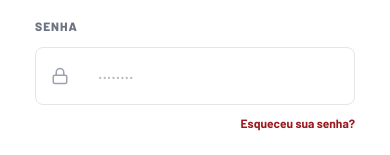
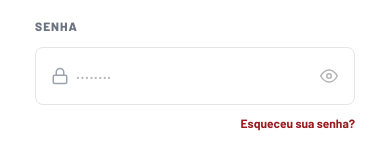
Before and after one commit to PI-Sao-Camilo-2026/PI-Sao-Camilo, a React (Vite) app in the folder frontend/: page / in a window 390 px wide. Shown: the part 328-483 px from the top of the page. Built offline with nearby package versions, Linux system fonts and the light colour scheme; a web font is replaced by a local one.

Commit message:
add: olho para ver a senha no login e  no cadastro

```diff
--- a/frontend/src/css/Cadastro.css
+++ b/frontend/src/css/Cadastro.css
@@ -639,3 +639,56 @@
   margin-bottom: 24px;
   margin-top: 12px;
 }
+/* --- ESTILOS DO OLHO DA SENHA (Desktop & Mobile) --- */
+.input-wrap-password {
+  position: relative !important;
+}
+
+/* Garante o padding correto dependendo se for mobile ou desktop */
+.input-wrap-password input {
+  padding: 0 50px 0 46px !important;
+}
+
+.btn-toggle-password {
+  position: absolute !important;
+  right: 15px !important;
+  top: 50% !important;
+  transform: translateY(-50%) !important;
+  background: transparent !important;
+  border: none !important;
+  cursor: pointer !important;
+  display: flex !important;
+  align-items: center !important;
+  justify-content: center !important;
+  padding: 0 !important;
+  z-index: 10 !important;
+  height: auto !important;
+  width: auto !important;
+  box-shadow: none !important;
+}
+
+/* Corrige o comportamento herdado do seletor global do cadastro */
+.btn-toggle-password svg {
+  position: static !important;
+  width: 20px !important;
+  height: 20px !important;
+  stroke: #b2b2b2 !important;
+  transition: stroke 0.2s ease;
+}
+
+.btn-toggle-password:hover svg {
+  stroke: #9b1c2e !important;
+}
+
+@media (max-width: 768px) {
+  .input-wrap-password input {
+    padding: 0 44px 0 16px !important; /* Ajuste para o mobile que não tem o ícone de cadeado esquerdo */
+  }
+  .btn-toggle-password {
+    right: 16px !important;
+  }
+  .btn-toggle-password svg {
+    width: 18px !important;
+    height: 18px !important;
+  }
+}
--- a/frontend/src/css/Login.css
+++ b/frontend/src/css/Login.css
@@ -601,3 +601,49 @@ body {
     cursor: pointer;
   }
 }
+.input-wrap-password {
+  position: relative !important;
+}
+
+.input-wrap-password input {
+  padding-right: 50px !important;
+}
+
+.btn-toggle-password {
+  position: absolute;
+  right: 18px;
+  background: transparent;
+  border: none;
+  cursor: pointer;
+  display: flex;
+  align-items: center;
+  justify-content: center;
+  padding: 0;
+  height: auto;
+  width: auto;
+  z-index: 10;
+}
+
+.btn-toggle-password svg {
+  width: 22px !important;
+  height: 22px !important;
+  stroke: #9ca3af !important;
+  position: static !important;
+}
+
+.btn-toggle-password:hover svg {
+  stroke: #991b1f !important;
+}
+
+@media (max-width: 768px) {
+  .input-wrap-password input {
+    padding-right: 44px !important;
+  }
+  .btn-toggle-password {
+    right: 16px;
+  }
+  .btn-toggle-password svg {
+    width: 18px !important;
+    height: 18px !important;
+  }
+}
--- a/frontend/src/views/Cadastro.jsx
+++ b/frontend/src/views/Cadastro.jsx
@@ -5,53 +5,37 @@ import { useAuth } from "../contexts/AuthContext";
 import { authApi } from "../services/api";
 
 const IconUser = () => (
-  <svg
-    viewBox="0 0 24 24"
-    fill="none"
-    strokeWidth="2"
-    strokeLinecap="round"
-    strokeLinejoin="round"
-  >
+  <svg viewBox="0 0 24 24" fill="none" strokeWidth="2" strokeLinecap="round" strokeLinejoin="round">
     <path d="M20 21v-2a4 4 0 0 0-4-4H8a4 4 0 0 0-4 4v2" />
     <circle cx="12" cy="7" r="4" />
   </svg>
 );
 
 const IconMail = () => (
-  <svg
-    viewBox="0 0 24 24"
-    fill="none"
-    strokeWidth="2"
-    strokeLinecap="round"
-    strokeLinejoin="round"
-  >
+  <svg viewBox="0 0 24 24" fill="none" strokeWidth="2" strokeLinecap="round" strokeLinejoin="round">
     <rect x="2" y="4" width="20" height="16" rx="2" />
     <path d="m22 7-8.97 5.7a1.94 1.94 0 0 1-2.06 0L2 7" />
   </svg>
 );
 
 const IconLock = () => (
-  <svg
-    viewBox="0 0 24 24"
-    fill="none"
-    strokeWidth="2"
-    strokeLinecap="round"
-    strokeLinejoin="round"
-  >
+  <svg viewBox="0 0 24 24" fill="none" strokeWidth="2" strokeLinecap="round" strokeLinejoin="round">
     <rect x="3" y="11" width="18" height="11" rx="2" />
     <path d="M7 11V7a5 5 0 0 1 10 0v4" />
   </svg>
 );
 
-const IconActivity = () => (
-  <svg
-    viewBox="0 0 24 24"
-    fill="none"
-    strokeWidth="2.5"
-    strokeLinecap="round"
-    strokeLinejoin="round"
-  >
-    <polyline points="22 12 18 12 15 21 9 3 6 12 2 12" />
+const IconEye = () => (
+  <svg viewBox="0 0 24 24" fill="none" strokeWidth="2" strokeLinecap="round" strokeLinejoin="round">
+    <path d="M1 12s4-8 11-8 11 8 11 8-4 8-11 8-11-8-11-8z" />
+    <circle cx="12" cy="12" r="3" />
+  </svg>
+);
+
+const IconEyeOff = () => (
+  <svg viewBox="0 0 24 24" fill="none" strokeWidth="2" strokeLinecap="round" strokeLinejoin="round">
+    <path d="M17.94 17.94A10.07 10.07 0 0 1 12 20c-7 0-11-8-11-8a18.45 18.45 0 0 1 5.06-5.94M9.9 4.24A9.12 9.12 0 0 1 12 4c7 0 11 8 11 8a18.5 18.5 0 0 1-2.16 3.19m-6.72-1.07a3 3 0 1 1-4.24-4.24" />
+    <line x1="1" y1="1" x2="23" y2="23" />
   </svg>
 );
 
@@ -70,6 +54,8 @@ export default function Cadastro() {
   });
   const [loading, setLoading] = useState(false);
   const [erro, setErro] = useState("");
+
+  const [mostrarSenha, setMostrarSenha] = useState(false);
 
   function handleChange(e) {
     const { name, value, type, checked } = e.target;
@@ -164,7 +150,6 @@ export default function Cadastro() {
 
           <div className="campo-group">
             <label>Nome completo</label>
-
             <div className="input-wrap">
               <IconUser />
               <input
@@ -181,22 +166,18 @@ export default function Cadastro() {
           <div className="campo-row">
             <div className="campo-group">
               <label>Sexo</label>
-
               <div className="input-wrap">
                 <select name="sexo" value={form.sexo} onChange={handleChange}>
                   <option value="">Selecione</option>
                   <option value="Masculino">Masculino</option>
                   <option value="Feminino">Feminino</option>
-                  <option value="Outro">Outro</option>
                 </select>
-
                 <span className="select-arrow">▾</span>
               </div>
             </div>
 
             <div className="campo-group">
               <label>{tipo === "atleta" ? "Modalidade" : "Função"}</label>
-
               <div className="input-wrap no-icon">
                 {tipo === "atleta" ? (
                   <input
@@ -218,7 +199,6 @@ export default function Cadastro() {
                       <option value="Nutricionista">Nutricionista</option>
                       <option value="Fisioterapeuta">Treinador</option>
                     </select>
-
                     <span className="select-arrow">▾</span>
                   </>
                 )}
@@ -228,7 +208,6 @@ export default function Cadastro() {
 
           <div className="campo-group">
             <label>E-mail</label>
-
             <div className="input-wrap">
               <IconMail />
               <input
@@ -244,17 +223,24 @@ export default function Cadastro() {
 
           <div className="campo-group">
             <label>Senha</label>
-
-            <div className="input-wrap">
+            <div className="input-wrap input-wrap-password">
               <IconLock />
               <input
                 name="senha"
-                type="password"
-                placeholder="••••••••"
+                type={mostrarSenha ? "text" : "password"}
+                placeholder="  ••••••••"
                 value={form.senha}
                 onChange={handleChange}
                 autoComplete="new-password"
               />
+              <button
+                type="button"
+                className="btn-toggle-password"
+                onClick={() => setMostrarSenha(!mostrarSenha)}
+                tabIndex="-1"
+              >
+                {mostrarSenha ? <IconEyeOff /> : <IconEye />}
+              </button>
             </div>
           </div>
 
--- a/frontend/src/views/Login.jsx
+++ b/frontend/src/views/Login.jsx
@@ -4,40 +4,31 @@ import { useNavigate } from "react-router-dom";
 import { useAuth } from "../contexts/AuthContext";
 
 const IconMail = () => (
-  <svg
-    viewBox="0 0 24 24"
-    fill="none"
-    strokeWidth="2"
-    strokeLinecap="round"
-    strokeLinejoin="round"
-  >
+  <svg viewBox="0 0 24 24" fill="none" strokeWidth="2" strokeLinecap="round" strokeLinejoin="round">
     <rect x="2" y="4" width="20" height="16" rx="2" />
     <path d="m22 7-8.97 5.7a1.94 1.94 0 0 1-2.06 0L2 7" />
   </svg>
 );
 
 const IconLock = () => (
-  <svg
-    viewBox="0 0 24 24"
-    fill="none"
-    strokeWidth="2"
-    strokeLinecap="round"
-    strokeLinejoin="round"
-  >
+  <svg viewBox="0 0 24 24" fill="none" strokeWidth="2" strokeLinecap="round" strokeLinejoin="round">
     <rect x="3" y="11" width="18" height="11" rx="2" />
     <path d="M7 11V7a5 5 0 0 1 10 0v4" />
   </svg>
 );
 
-const IconActivity = () => (
-  <svg
-    viewBox="0 0 24 24"
-    fill="none"
-    strokeWidth="2.5"
-    strokeLinecap="round"
-    strokeLinejoin="round"
-  >
-    <polyline points="22 12 18 12 15 21 9 3 6 12 2 12" />
+// Ícones do Olho (Visível / Oculto)
+const IconEye = () => (
+  <svg viewBox="0 0 24 24" fill="none" strokeWidth="2" strokeLinecap="round" strokeLinejoin="round">
+    <path d="M1 12s4-8 11-8 11 8 11 8-4 8-11 8-11-8-11-8z" />
+    <circle cx="12" cy="12" r="3" />
+  </svg>
+);
+
+const IconEyeOff = () => (
+  <svg viewBox="0 0 24 24" fill="none" strokeWidth="2" strokeLinecap="round" strokeLinejoin="round">
+    <path d="M17.94 17.94A10.07 10.07 0 0 1 12 20c-7 0-11-8-11-8a18.45 18.45 0 0 1 5.06-5.94M9.9 4.24A9.12 9.12 0 0 1 12 4c7 0 11 8 11 8a18.5 18.5 0 0 1-2.16 3.19m-6.72-1.07a3 3 0 1 1-4.24-4.24" />
+    <line x1="1" y1="1" x2="23" y2="23" />
   </svg>
 );
 
@@ -45,15 +36,15 @@ export default function Login() {
   const navigate = useNavigate();
   const { login } = useAuth();
 
-  const [tipo, setTipo] = useState("atleta");
   const [email, setEmail] = useState("");
   const [senha, setSenha] = useState("");
   const [loading, setLoading] = useState(false);
   const [erro, setErro] = useState("");
 
+  const [mostrarSenha, setMostrarSenha] = useState(false);
+
   async function handleLogin(e) {
     e.preventDefault();
-
     setErro("");
 
     if (!email || !senha) {
@@ -63,7 +54,6 @@ export default function Login() {
 
     try {
       setLoading(true);
-
       const usuario = await login(email.trim().toLowerCase(), senha);
 
       if (usuario.tipo === "profissional") {
@@ -89,21 +79,14 @@ export default function Login() {
       <section className="login-right">
         <form className="login-form-area" onSubmit={handleLogin}>
           <div className="login-welcome">
-            {/* <div className="welcome-icon">
-              <IconActivity />
-            </div> */}
-
             <h2>Bem-vindo!</h2>
-
             <p>Acesse sua conta para continuar</p>
           </div>
 
           <div className="campo-group">
             <label>E-MAIL</label>
-
             <div className="input-wrap">
               <IconMail />
-
               <input
                 type="email"
                 placeholder="seu@email.com"
@@ -116,25 +99,32 @@ export default function Login() {
 
           <div className="campo-group">
             <label>SENHA</label>
-
-            <div className="input-wrap">
+            <div className="input-wrap input-wrap-password">
               <IconLock />
-
               <input
-                type="password"
-                placeholder="••••••••"
+                type={mostrarSenha ? "text" : "password"}
+                placeholder="  ••••••••"
                 value={senha}
                 onChange={(e) => setSenha(e.target.value)}
                 disabled={loading}
               />
+              <button
+                type="button"
+                className="btn-toggle-password"
+                onClick={() => setMostrarSenha(!mostrarSenha)}
+                tabIndex="-1"
+              >
+                {mostrarSenha ? <IconEyeOff /> : <IconEye />}
+              </button>
             </div>
+            {erro && <div className="erro-login" style={{color: "red", marginTop: "5px"}}>{erro}</div>}
             <div className="forgot-password">
               <span>Esqueceu sua senha?</span>
             </div>
           </div>
 
           <button className="btn-entrar" type="submit" disabled={loading}>
-            {loading ? "Entrando..." : "Entrar"}
+            {loading ? "Entrando" : "Entrar"}
           </button>
 
           <div className="link-cadastro">
```
